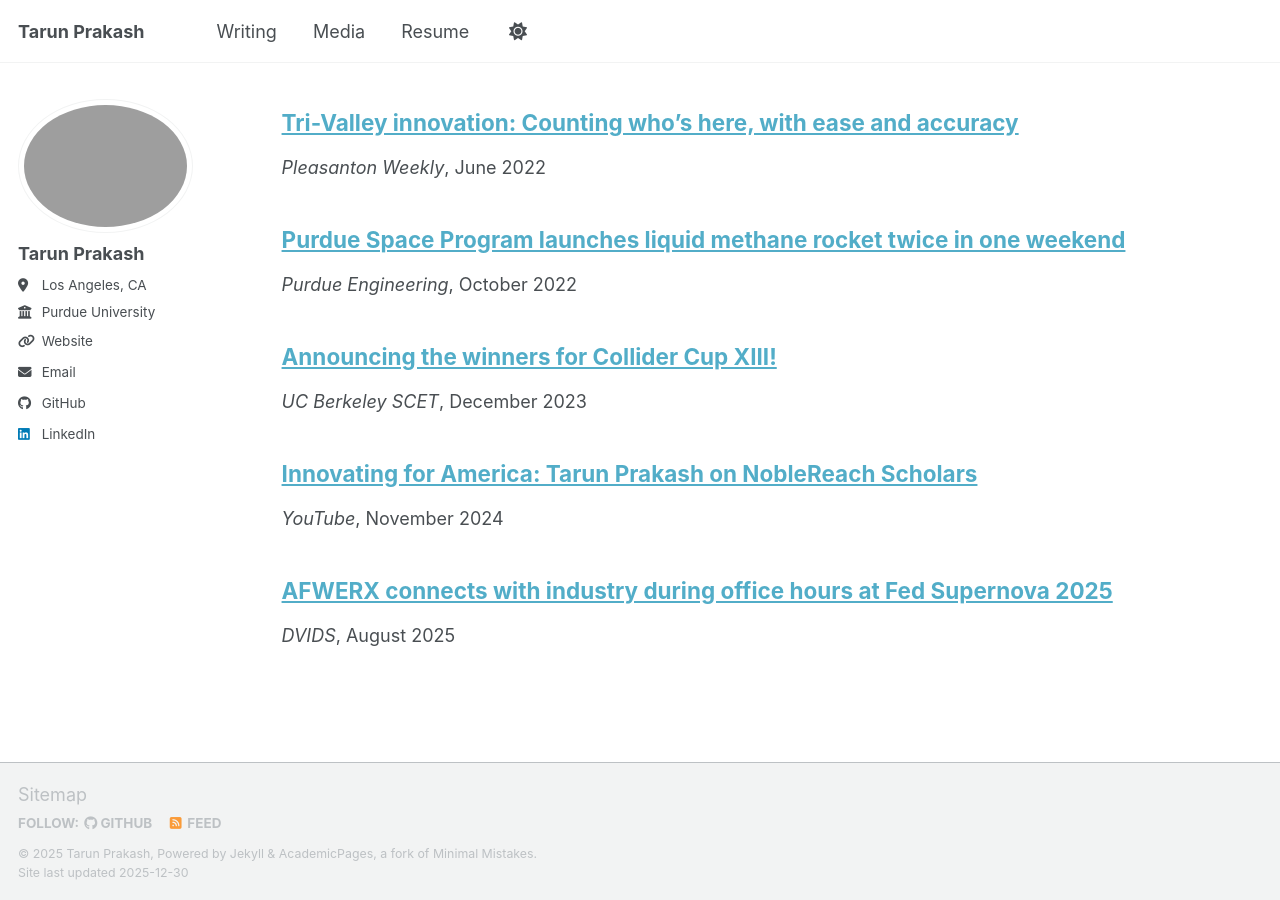
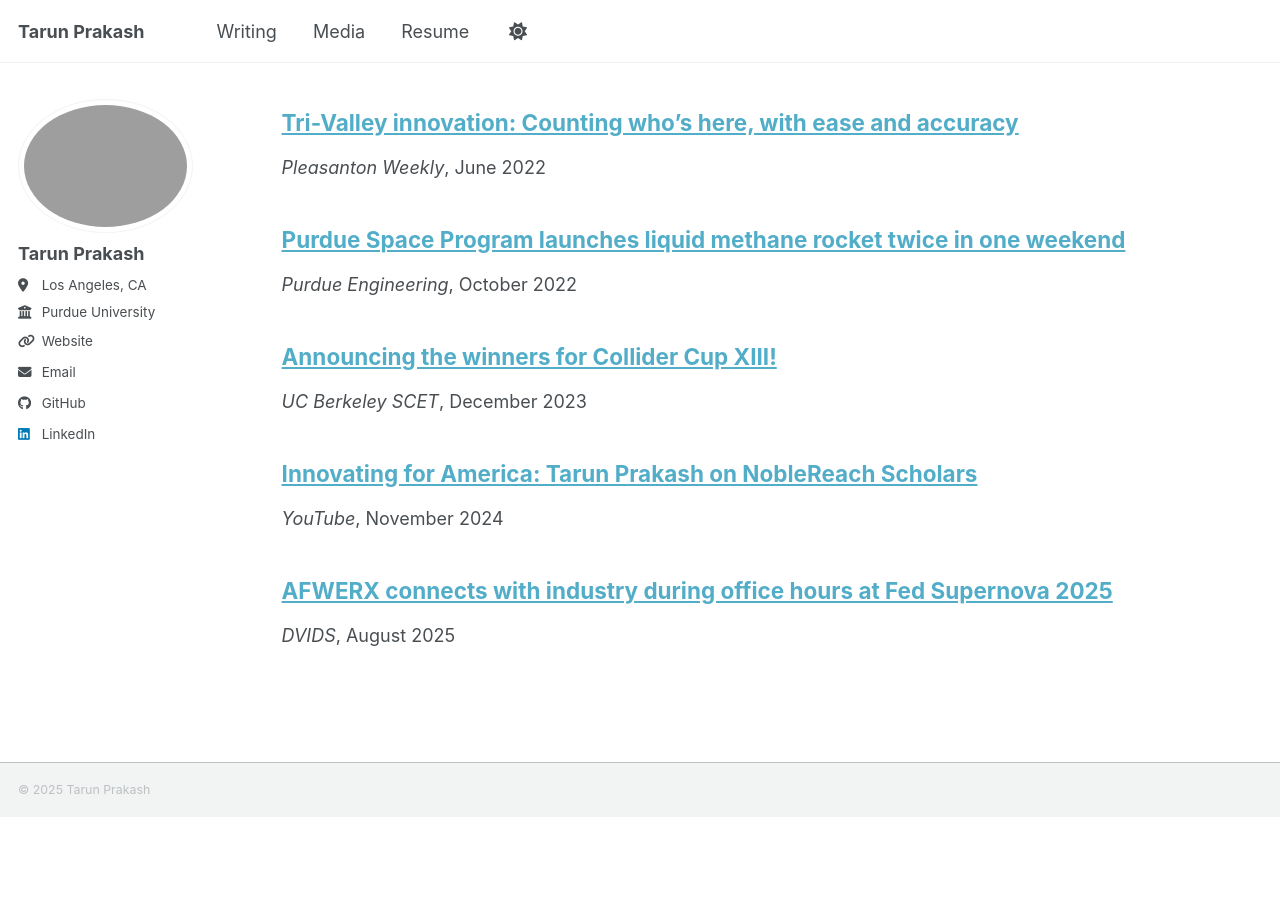
Before and after one commit to tarunprakash2468/tarunprakash2468.github.io, a Jekyll site: the page built from _pages/sitemap.md, in a window 1280 px wide and 900 px high, scrolled down 1446 px. Built offline with Jekyll 4.4.1, drawn with Linux system fonts in a browser that asks for light colours; a script bundle is joined from its source files by our own code; library files that are not in the unit come from our copies; after the commit the page ends 2264 px from its top, so only the background shows below that.

Commit message:
Refactor footer and sitemap structure
- Removed social media links and feed section from the footer for a cleaner design.
- Deleted the sitemap link from the custom footer.
- Added a blank line at the end of the sitemap markdown file for consistency.

```diff
--- a/_includes/footer.html
+++ b/_includes/footer.html
@@ -1,25 +1,3 @@
-{% include base_path %}
-
-{% if site.author.github or site.author.bitbucket or site.atom_feed.hide != true %}
-<div class="page__footer-follow">
-  <ul class="social-icons">
-    {% if site.data.ui-text[site.locale].follow_label %}
-      <li><strong>{{ site.data.ui-text[site.locale].follow_label }}</strong></li>
-    {% endif %}
-    {% if site.author.github %}
-      <li><a href="https://github.com/{{ site.author.github }}"><i class="fab fa-github" aria-hidden="true"></i> GitHub</a></li>
-    {% endif %}
-    {% if site.author.bitbucket %}
-      <li><a href="https://bitbucket.org/{{ site.author.bitbucket }}"><i class="fab fa-bitbucket" aria-hidden="true"></i> Bitbucket</a></li>
-    {% endif %}
-    {% if site.atom_feed.hide != true %}
-    <li><a href="{% if site.atom_feed.path %}{{ site.atom_feed.path }}{% else %}{{ base_path }}/feed.xml{% endif %}"><i class="fa fa-fw fa-rss-square" aria-hidden="true"></i> {{ site.data.ui-text[site.locale].feed_label | default: "Feed" }}</a></li>
-    {% endif %}
-  </ul>
+<div class="page__footer-copyright">
+  &copy; {{ site.time | date: '%Y' }} {{ site.name | default: site.title }}
 </div>
-{% endif %}
-
-<div class="page__footer-copyright">
-  &copy; {{ site.time | date: '%Y' }} {{ site.name | default: site.title }}, {{ site.data.ui-text[site.locale].powered_by | default: "Powered by" }} <a href="https://jekyllrb.com" rel="nofollow">Jekyll</a> &amp; <a href="https://github.com/academicpages/academicpages.github.io">AcademicPages</a>, a fork of <a href="https://mademistakes.com/work/minimal-mistakes-jekyll-theme/" rel="nofollow">Minimal Mistakes</a>.<br />
-  Site last updated {{ "now" | date: '%Y-%m-%d' }}
-</div>
--- a/_includes/footer/custom.html
+++ b/_includes/footer/custom.html
@@ -1,6 +1,4 @@
 <!-- start custom footer snippets -->
-
-<a href="/sitemap/">Sitemap</a>
 
 <!-- Support for MatJax -->
 <script defer src="https://cdnjs.cloudflare.com/polyfill/v3/polyfill.min.js?features=es6"></script>
```
Also changed, not shown: _pages/sitemap.md (line endings or trailing spaces).
